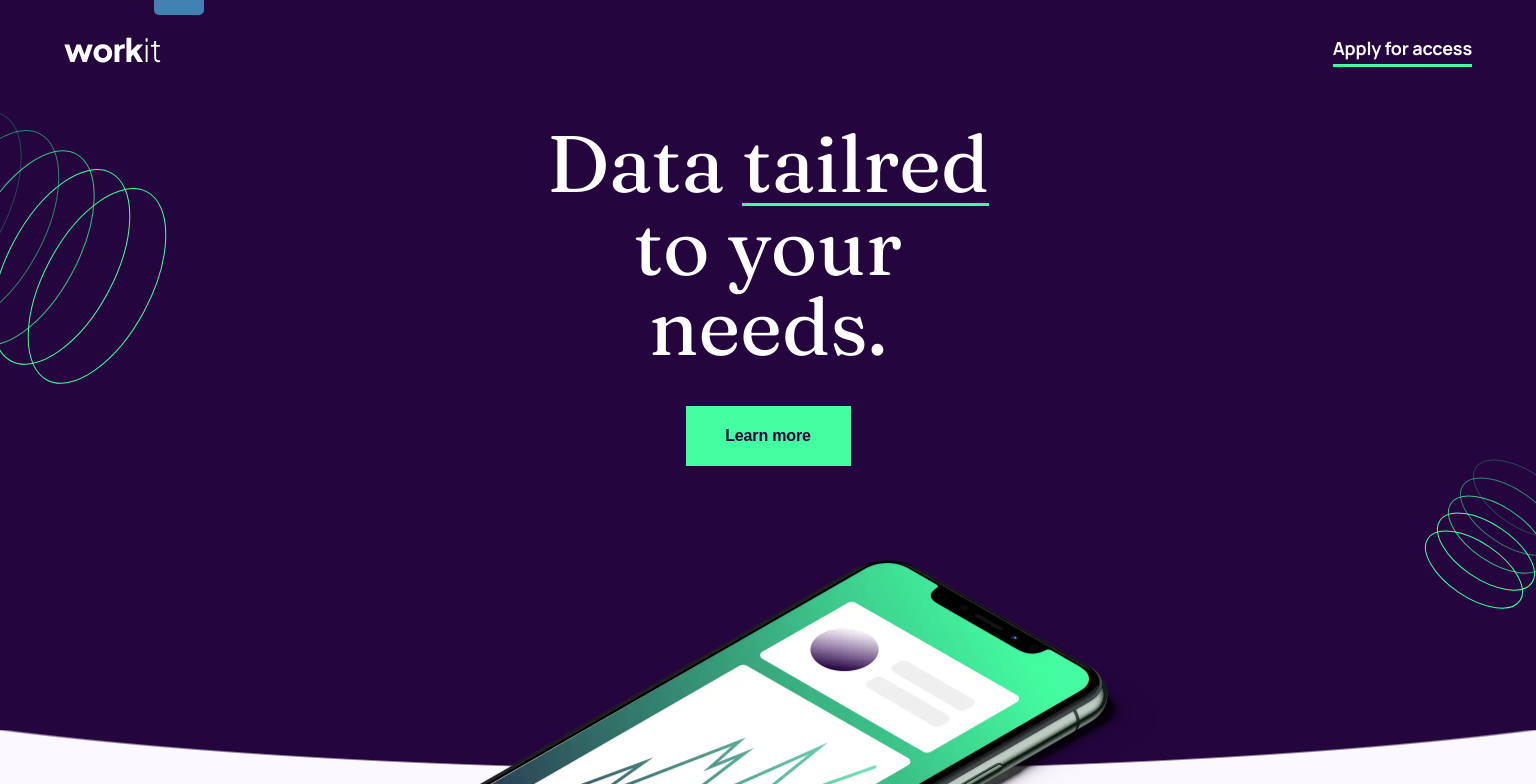
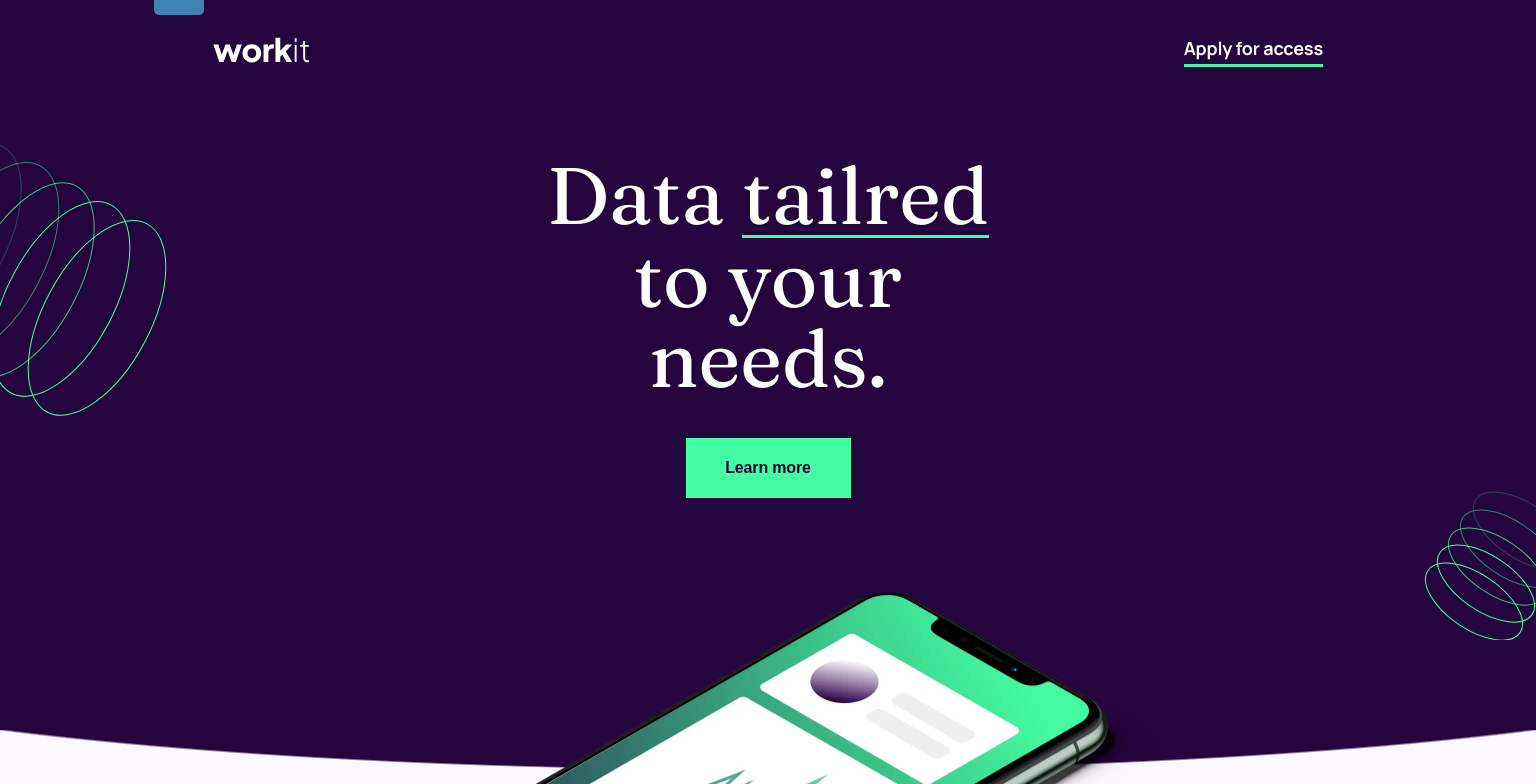
Before and after one commit to alexanderivanov2/frontend-mentor, a Vue app: page /newbie/workit-landing-page in a window 1536 px wide. Shown: the top 784 px of the page. Built offline with nearby package versions, Linux system fonts and the light colour scheme.

Commit message:
refactor header top position

```diff
--- a/src/assets/styles/pages/LandingPages/_newbieWorkitLandingPage.scss
+++ b/src/assets/styles/pages/LandingPages/_newbieWorkitLandingPage.scss
@@ -185,6 +185,11 @@ $font-family-fraunces: "Fraunces", serif;
 
     @media screen and (min-width: 1440px) {
         max-height: 730px;
+
+        .workit-header-top {
+            padding: 3.2rem 0;
+            margin: 0 16.5rem 5.6rem;
+        }
 
         .workit-header-top-body {
             &-title {
```
